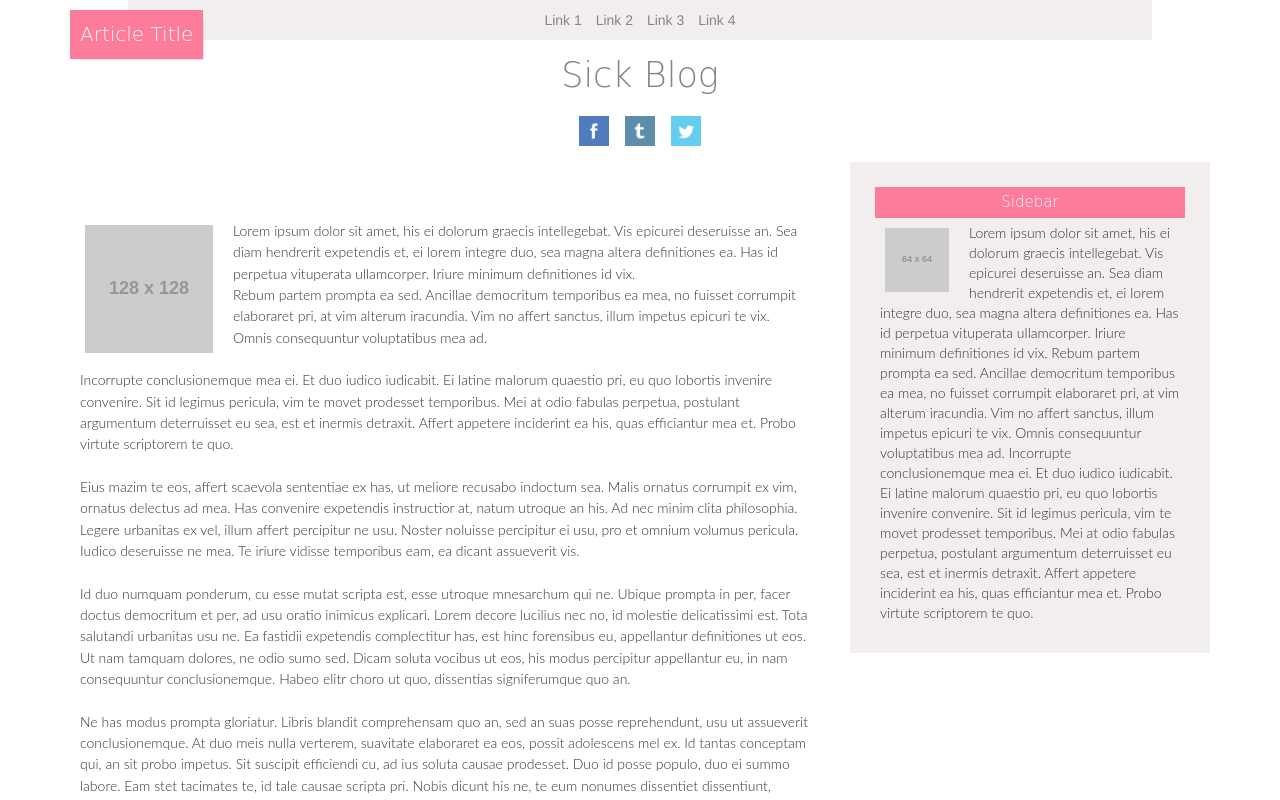
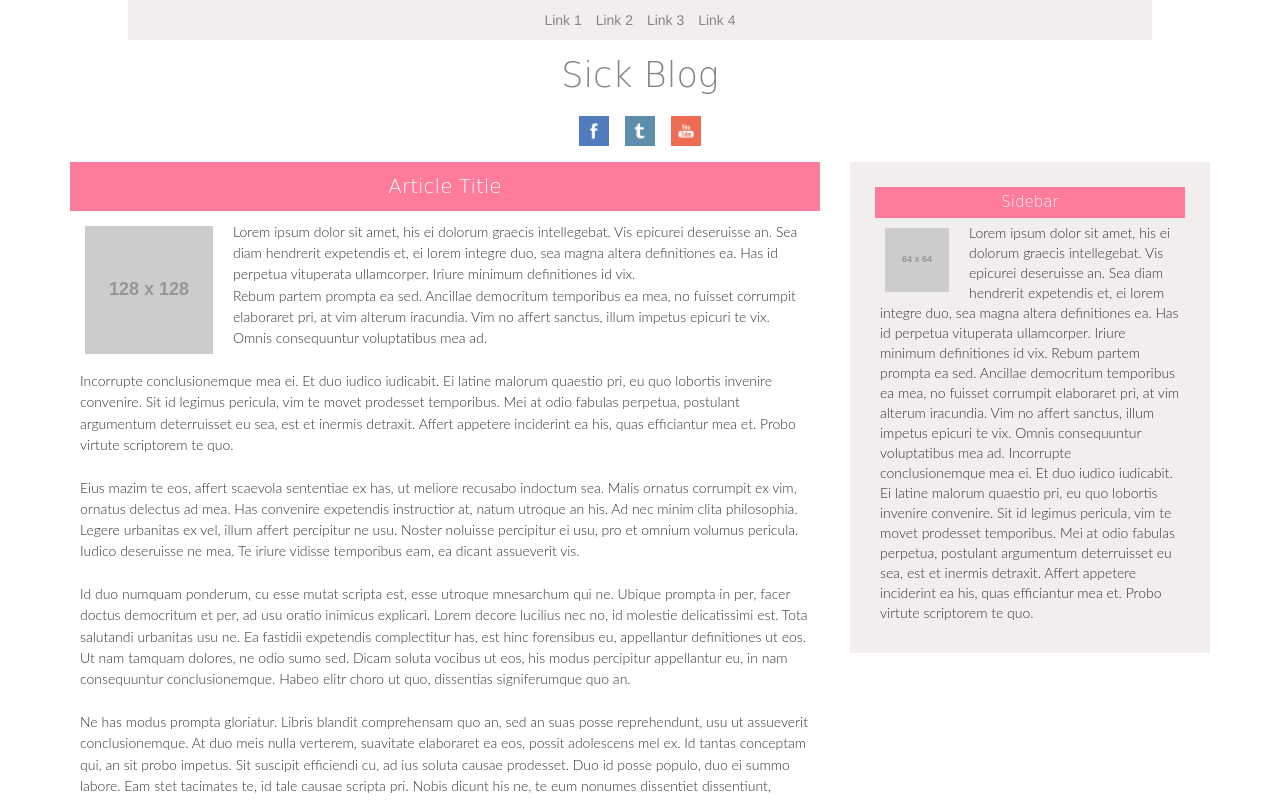
Before and after one commit to 0neblock/0neblock.github.io, a plain HTML site: page index.html in a window 1280 px wide. Shown: the top 800 px of the page. Drawn offline with nearby package versions, Linux system fonts and the light colour scheme; placeholder pictures from the web are drawn by us.

Commit message:
fuck i'm a tard, + youtube

```diff
--- a/index.html
+++ b/index.html
@@ -7,10 +7,10 @@
     <script src="//maxcdn.bootstrapcdn.com/bootstrap/3.3.4/js/bootstrap.min.js"></script>
     <script>
         $(function(){
-            var target = $("#start").offset().top;
+            var target = 162;
             var isFloating = false;
             var interval = setInterval(function() {
-                if (162 >= target - 10) {
+                if ($(window).scrollTop() >= target - 10) {
                     if(!isFloating){
                         $("#start").find(".heading").css("position", "fixed");
                         $("#start").find(".heading").css("top", 10);
@@ -20,7 +20,7 @@
                         $("#start").find(".heading").css("box-shadow", "5px 5px 1px -5px rgba(0,0,0,0.61)");
                         isFloating = true;
                     }
-                } else if(162 < target - 10){
+                } else if($(window).scrollTop() < target - 10){
                    if(isFloating){
 
                         $("#start").find(".heading").css("position", "static");
@@ -56,7 +56,7 @@
         <div class="icons">
             <a href="#"><img src="img/facebook.png" /></a>
             <a href="#"><img src="img/tumblr.png" /></a>
-            <a href="#"><img src="img/twitter.png" /></a>
+            <a href="#"><img src="img/youtube.png" /></a>
                 </div>
         <div class="container">
             <div class="row">
```
Also changed, not shown: img/twitter.png (deleted), img/youtube.png (added).
